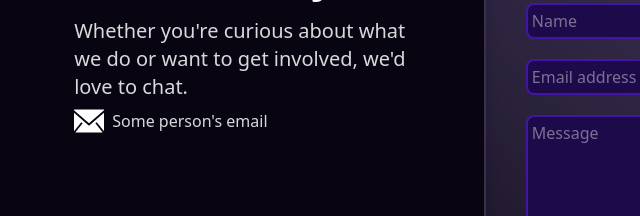
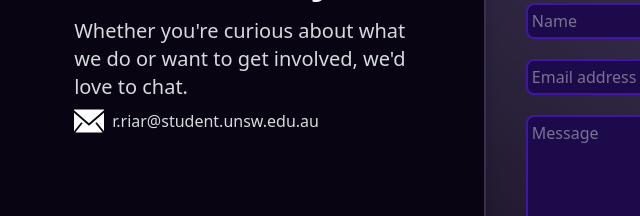
Before and after one commit to lamingt/atomcraft, an Astro site in the folder frontend/: page /partners in a window 1280 px wide. Shown: the part 804-1020 px from the top of the page, 25-665 px from the left. Built offline with nearby package versions, Linux system fonts and the light colour scheme; Astro itself is replaced by a stand-in of ours.

Commit message:
updated contact email

```diff
--- a/frontend/src/pages/partners.astro
+++ b/frontend/src/pages/partners.astro
@@ -33,7 +33,7 @@
         <div class="flex">
           <Image src={email} alt="email svg" class="mr-2"/>
           <p>
-            Some person's email
+            r.riar@student.unsw.edu.au
           </p>
         </div>
       </div>
```
